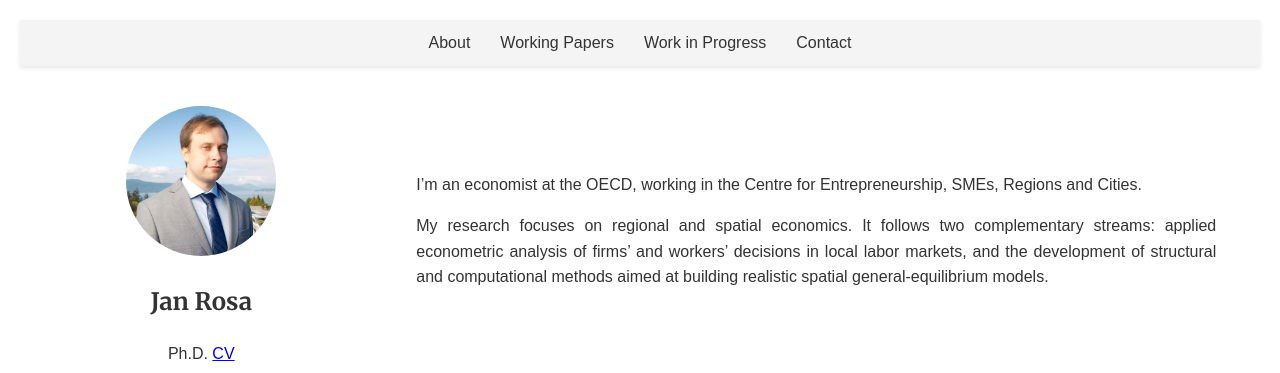
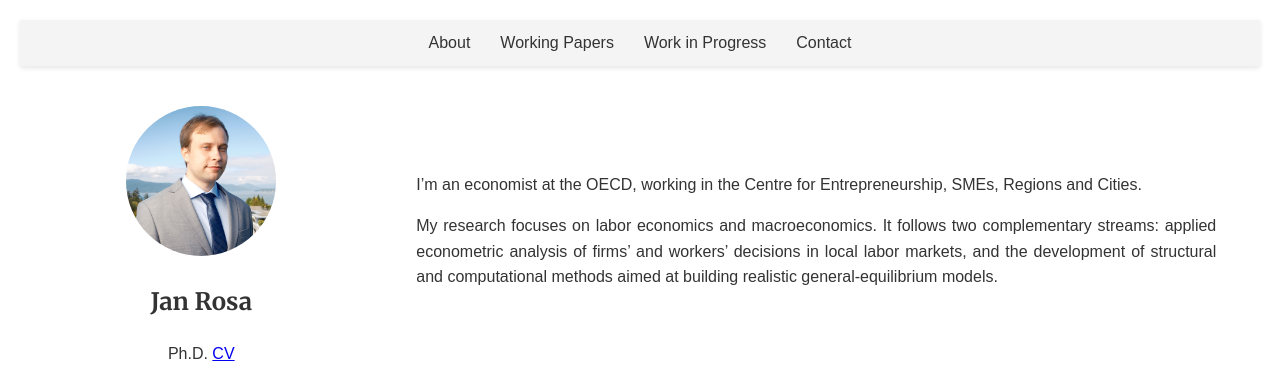
Before and after one commit to janrosa1/janrosa1.github.io, a plain HTML site: page index.html in a window 1280 px wide. Shown: the top 373 px of the page. Drawn offline with Linux system fonts and the light colour scheme.

Commit message:
intro update

```diff
--- a/index.html
+++ b/index.html
@@ -119,7 +119,7 @@
             <section id="about">
                 <p>I’m an economist at the OECD, working in the Centre for Entrepreneurship, SMEs, Regions and Cities.
                 </p>
-                <p> My research focuses on regional and spatial economics. It follows two complementary streams: applied econometric analysis of firms’ and workers’ decisions in local labor markets, and the development of structural and computational methods aimed at building realistic spatial general-equilibrium models. </p>
+                <p> My research focuses on labor economics and macroeconomics. It follows two complementary streams: applied econometric analysis of firms’ and workers’ decisions in local labor markets, and the development of structural and computational methods aimed at building realistic general-equilibrium models. </p>
 
             </section>
 
```
Also changed, not shown: 1 other file.
